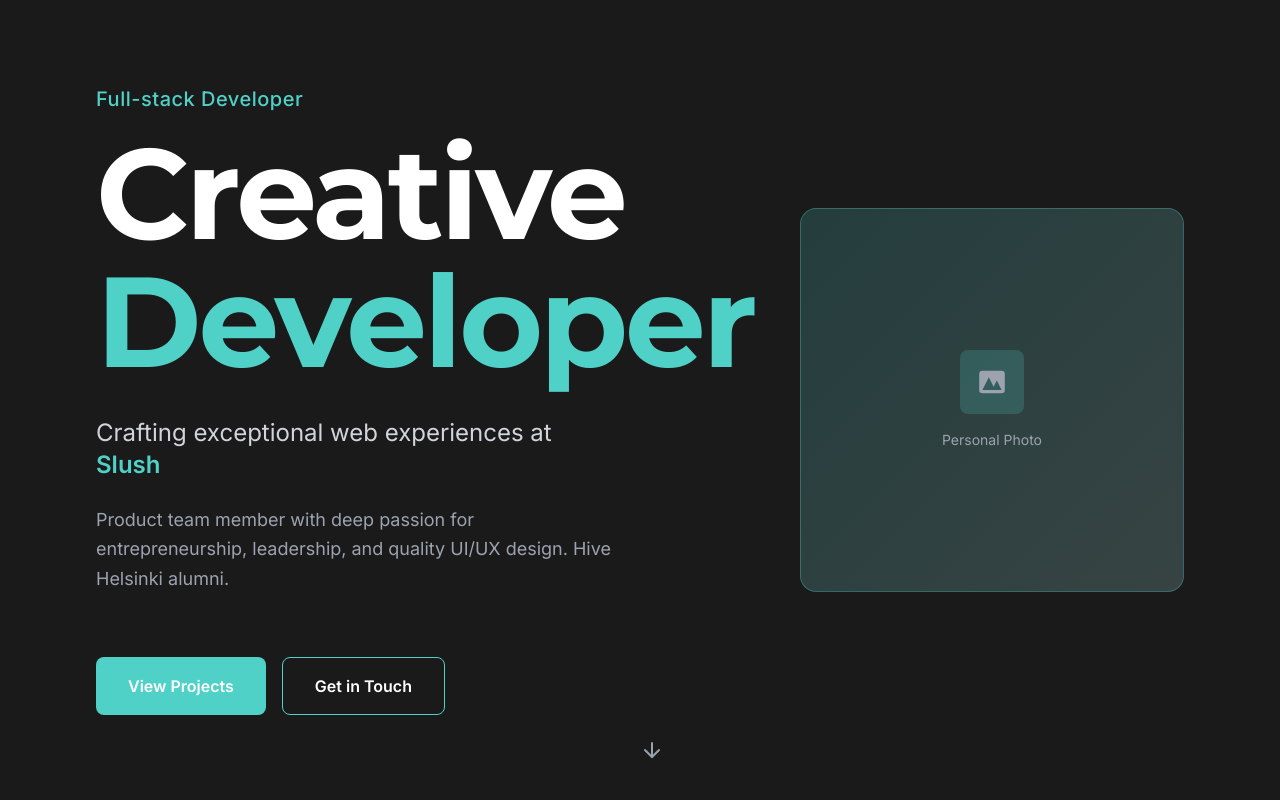
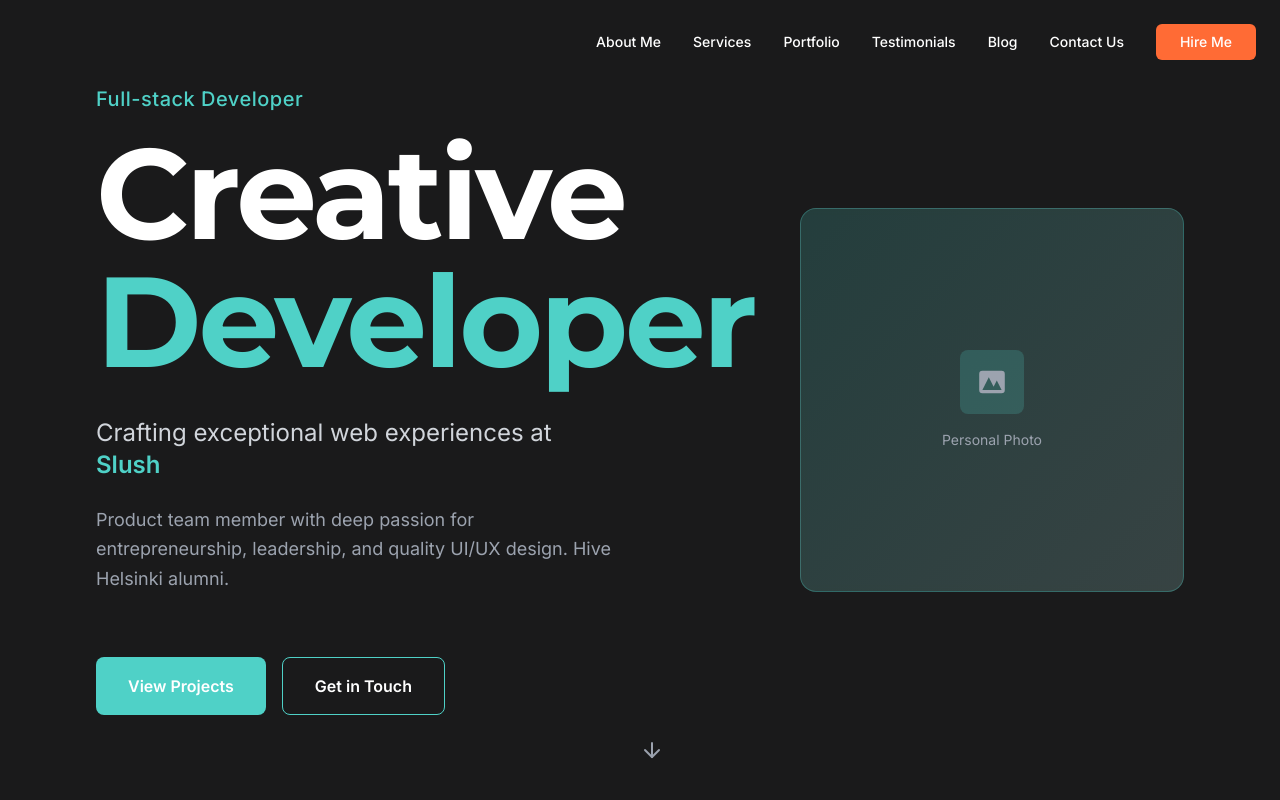
Before and after one commit to HenronenGIT/hmaronen-homepage, a React (Vite) app: page / in a window 1280 px wide. Shown: the top 800 px of the page. Built offline with nearby package versions, Linux system fonts and the light colour scheme.

Commit message:
Add non-collapsible navigation
Add navigation menu to the top right corner of the page, based on the provided style.

```diff
--- /dev/null
+++ b/src/components/Navigation.tsx
@@ -0,0 +1,44 @@
+
+import React from 'react';
+
+const Navigation = () => {
+  const navItems = [
+    { name: 'About Me', href: '#about' },
+    { name: 'Services', href: '#services' },
+    { name: 'Portfolio', href: '#portfolio' },
+    { name: 'Testimonials', href: '#testimonials' },
+    { name: 'Blog', href: '#blog' },
+    { name: 'Contact Us', href: '#contact' }
+  ];
+
+  const handleNavClick = (href: string) => {
+    const element = document.querySelector(href);
+    if (element) {
+      element.scrollIntoView({ behavior: 'smooth' });
+    }
+  };
+
+  return (
+    <nav className="fixed top-0 right-0 z-50 p-6">
+      <div className="flex items-center space-x-8">
+        {navItems.map((item, index) => (
+          <button
+            key={index}
+            onClick={() => handleNavClick(item.href)}
+            className="text-white hover:text-teal-400 transition-colors duration-300 font-sans text-sm font-medium"
+          >
+            {item.name}
+          </button>
+        ))}
+        <button
+          className="px-6 py-2 rounded-md font-sans text-sm font-medium text-white transition-all duration-300 hover:scale-105"
+          style={{ backgroundColor: '#FF6B35' }}
+        >
+          Hire Me
+        </button>
+      </div>
+    </nav>
+  );
+};
+
+export default Navigation;
--- a/src/pages/Index.tsx
+++ b/src/pages/Index.tsx
@@ -1,5 +1,6 @@
 
 import React from 'react';
+import Navigation from '../components/Navigation';
 import Hero from '../components/Hero';
 import About from '../components/About';
 import WorkExperience from '../components/WorkExperience';
@@ -8,8 +9,11 @@ import Skills from '../components/Skills';
 const Index = () => {
   return (
     <div className="min-h-screen text-white overflow-x-hidden" style={{ backgroundColor: '#1A1A1B' }}>
+      <Navigation />
       <Hero />
-      <About />
+      <div id="about">
+        <About />
+      </div>
       <WorkExperience />
       <Skills />
     </div>
```
